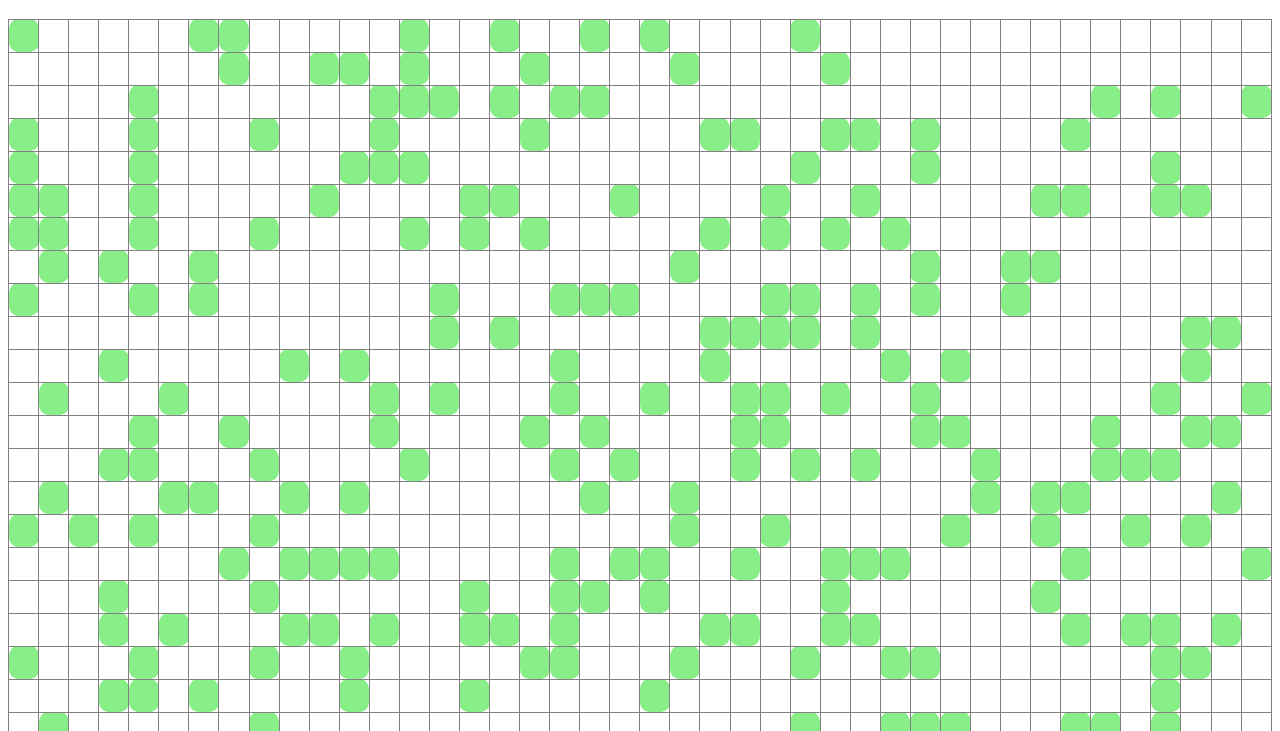
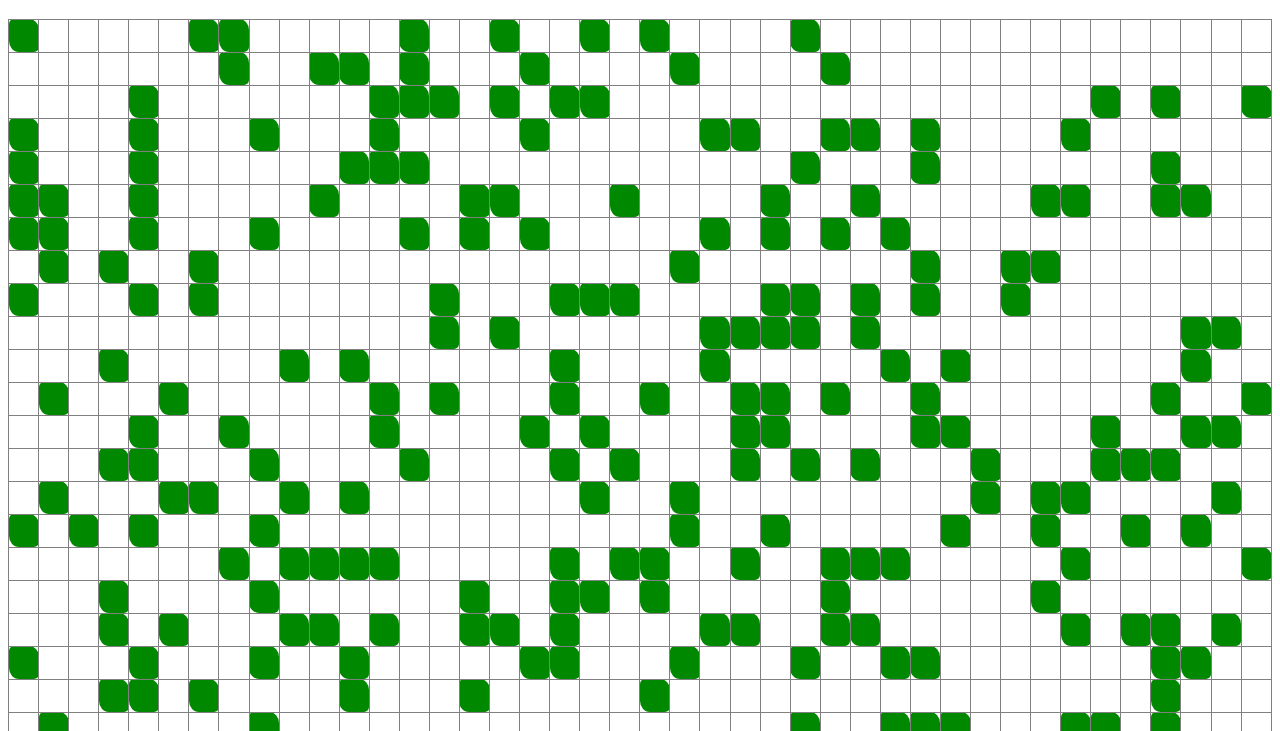
Before and after one commit to kramred/game, a plain HTML site: page index.html in a window 1280 px wide. Both pictures are taken after a click on the element 23 px from the left and 104 px from the top of the page. Shown: the part 69-800 px from the top of the page. Drawn offline with Linux system fonts and the light colour scheme.

Commit message:
hue rotation, some style changes

```diff
--- a/script.js
+++ b/script.js
@@ -7,12 +7,13 @@ function main(a_1) {
   // Size of field/table with cells
   let width_x = 42,
     height_y = 23;
+  let round = 0;
 
   // create the table dynamically
   build_table();
 
   // poulate random cells with life
-  rnd_state();
+  rnd_state(0.23, true);
 
   // register event listeners
   reg_evs();
@@ -96,19 +97,25 @@ function main(a_1) {
     document.getElementById("grid").innerHTML = tbl;
   }
 
-  // change the state of one cell
-  function toggle(el) {
-    if (!String(el).match("HTML")) el = this;
-    el.className = el.classList.contains("lv") ? "exp" : "lv rng";
+  // change the state of one cell at a time
+  function toggle(el, init) {
+    // el is the element, except for the click event, where el is that event and "this" is the element
+    if (el.type == "click") {
+      this.className = this.classList.contains("lv") ? "" : "lv";
+    }
+    else if (init) el.className = el.classList.contains("lv") ? "" : "lv";
+    else {
+      el.className = el.classList.contains("lv") ? "exp" : "lv rng";
+    }
   }
 
   // toggle the state of random cells in the table
-  function rnd_state(prob = 0.23) {
+  function rnd_state(prob, init = false) {
     for (let y = 1; y <= height_y; y++) {
       for (let x = 1; x <= width_x; x++) {
         if (Math.random() < prob) {
           // document.getElementById(`x${x}y${y}`).className = "lv rng";
-          toggle(document.getElementById(`x${x}y${y}`));
+          toggle(document.getElementById(`x${x}y${y}`), init);
         }
       }
     }
@@ -123,6 +130,9 @@ function main(a_1) {
     Any dead cell with exactly three live neighbors becomes a live cell.
     */
     // let updated = {};
+
+    document.getElementById("grid").style.filter = `hue-rotate(${round++%360}deg)`;
+
     let updated = new Map();
 
     for (let y = 1; y <= height_y; y++) {
--- a/styles.css
+++ b/styles.css
@@ -21,7 +21,7 @@ td {
   width: 30px;
   height: 30px;
   overflow: hidden;
-  color: #bbb;
+  color: #d7d7d7;
   user-select: none;
 }
 
@@ -33,6 +33,7 @@ td {
 .rng {
   border-radius: 30%;
   background-color: #8e8;
+  opacity: .1;
 }
 
 .rng_u {
@@ -41,6 +42,7 @@ td {
 
 .exp {
   background-color: #ccc;
+  opacity: .1;
 }
 
 a:link,
```
